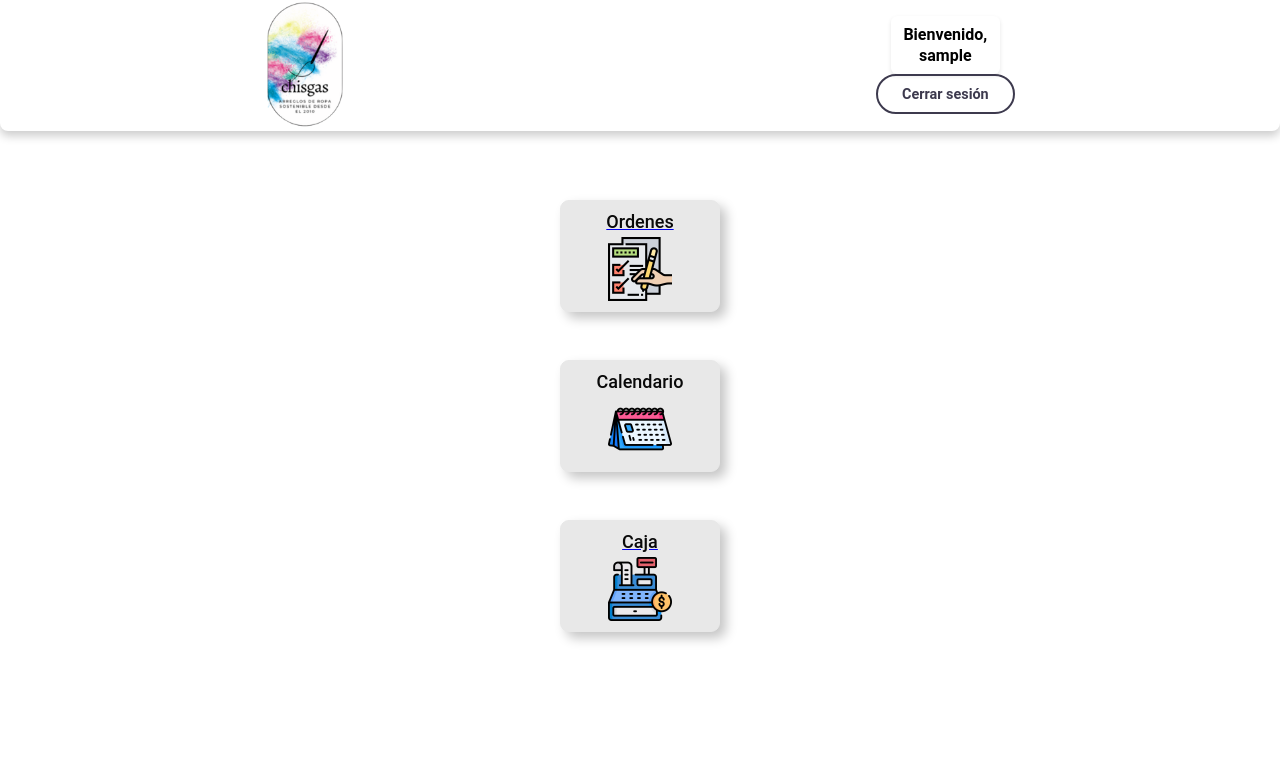
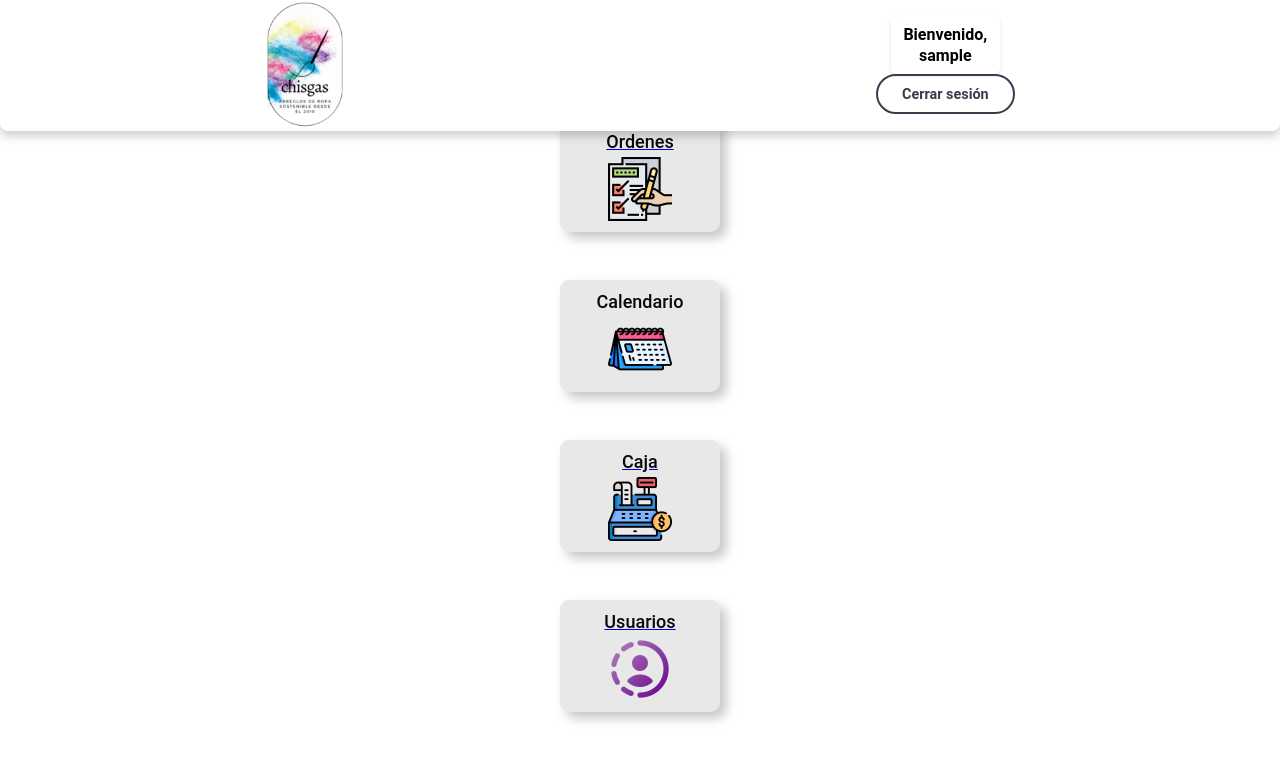
Before and after one commit to michcardenas/chisgas, a PHP site: page /views/menu.php in a window 1280 px wide. Shown: the top 761 px of the page. Run offline with PHP 8.4, Linux system fonts and the light colour scheme; the visitor is signed in with stand-in values (Sample User, id 1).

Commit message:
Usuarios

```diff
--- a/views/menu.php
+++ b/views/menu.php
@@ -40,6 +40,12 @@ if (file_exists($ruta)) {
     Caja
     <img src="img/cajero-automatico.png" alt="Icono de Ordenes" class="button-image">
 </button></a>
+
+<a href='ordenes/caja.php'>
+<button class="button2">
+    Usuarios
+    <img src="img/usuario.png" alt="Icono de Ordenes" class="button-image">
+</button></a>
 </div>
 <?php
 $ruta_footer = 'footer.php';
```
Also changed, not shown: views/img/usuario.png (added).
